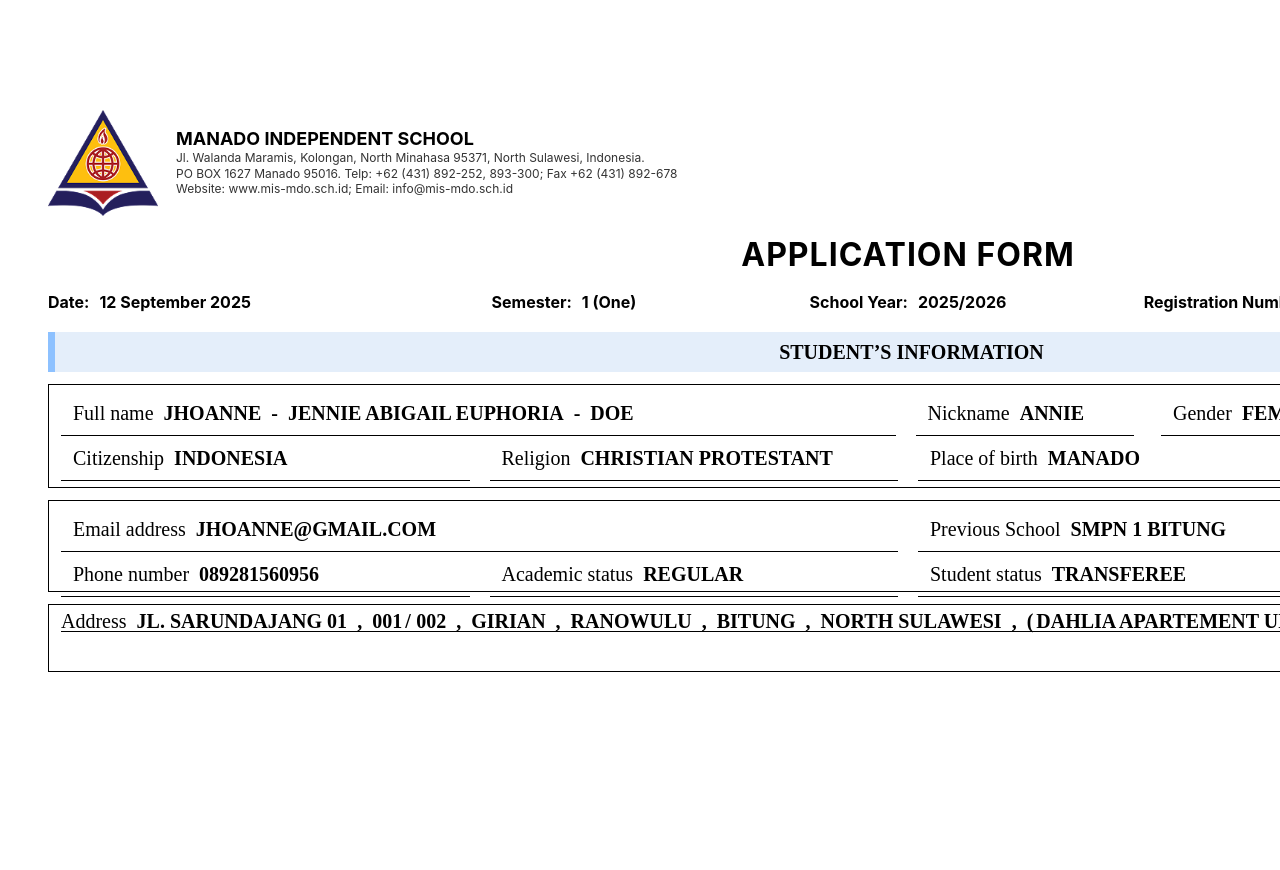
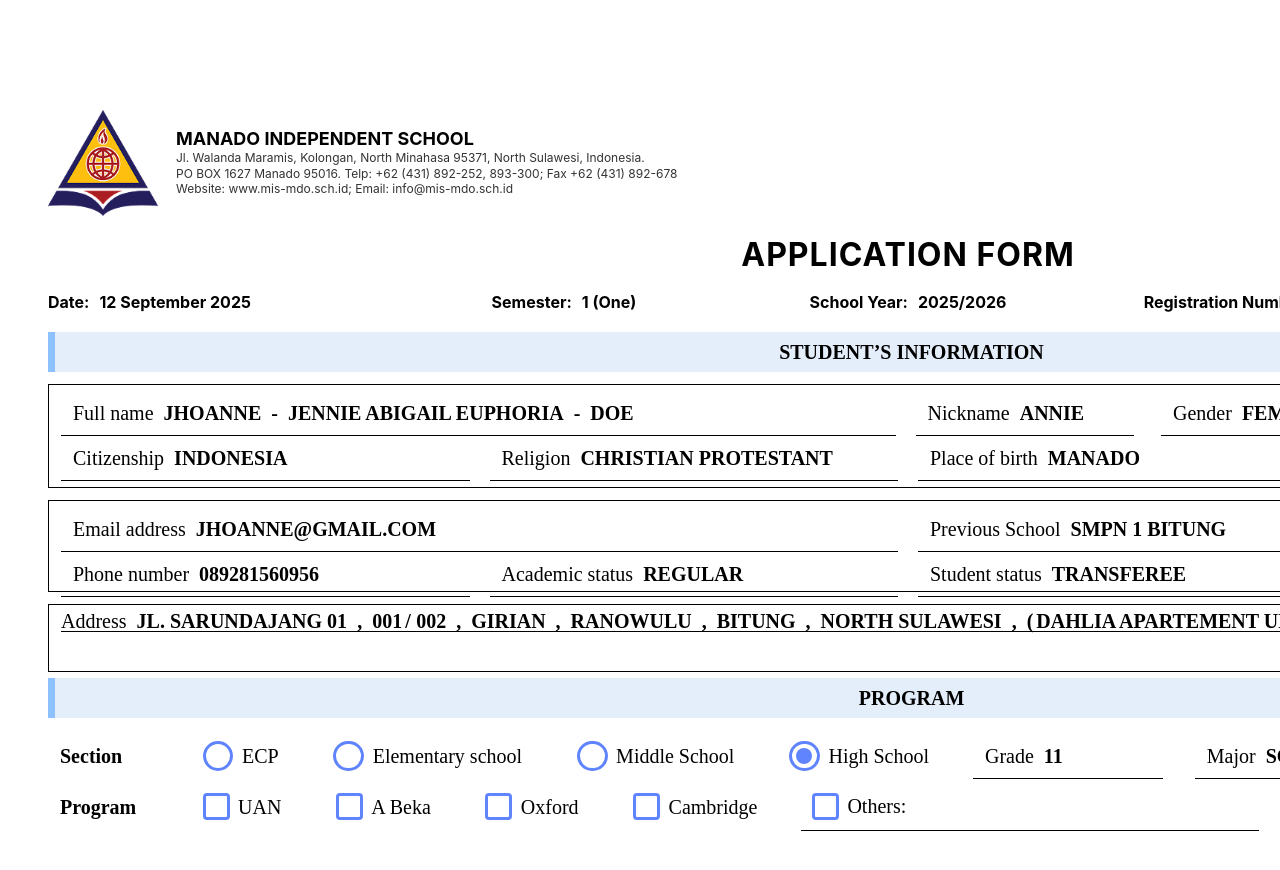
Before and after one commit to MarvelmatthewSompotan/mispro, a React (Create React App) app: page /print in a window 1280 px wide. Shown: the top 870 px of the page. Built offline with nearby package versions, Linux system fonts and the light colour scheme.

Commit message:
Adding Print Preview/Program

```diff
--- /dev/null
+++ b/src/components/Print_Content/Program_Content/Program_Content.js
@@ -0,0 +1,84 @@
+import React from 'react';
+import styles from './Program_Content.module.css';
+
+function ProgramContent() {
+  return (
+    <div className={styles.content}>
+      <div className={styles.top}>
+        <div className={styles.txtSection}>
+          <div className={styles.section}>Section</div>
+        </div>
+        <div className={styles.ecp}>
+          <div className={styles.radioBtn}>
+            <div className={styles.radioBtnChild} />
+          </div>
+          <div className={styles.elementarySchool}>ECP</div>
+        </div>
+        <div className={styles.ecp}>
+          <div className={styles.radioBtn}>
+            <div className={styles.radioBtnChild} />
+          </div>
+          <div className={styles.elementarySchool}>Elementary school</div>
+        </div>
+        <div className={styles.ecp}>
+          <div className={styles.radioBtn}>
+            <div className={styles.radioBtnChild} />
+          </div>
+          <div className={styles.elementarySchool}>Middle School</div>
+        </div>
+        <div className={styles.ecp}>
+          <div className={styles.radioBtn}>
+            <div className={styles.radioBtnChild} />
+            <div className={styles.radioBtnChild1} />
+          </div>
+          <div className={styles.elementarySchool}>High School</div>
+        </div>
+        <div className={styles.grade}>
+          <div className={styles.elementarySchool}>Grade</div>
+          <b className={styles.elementarySchool}>11</b>
+        </div>
+        <div className={styles.major}>
+          <div className={styles.elementarySchool}>Major</div>
+          <b className={styles.science}>SCIENCE</b>
+        </div>
+      </div>
+      <div className={styles.top}>
+        <div className={styles.txtSection}>
+          <div className={styles.section}>Program</div>
+        </div>
+        <div className={styles.ecp}>
+          <div className={styles.checkBox}>
+            <div className={styles.checkBoxChild} />
+          </div>
+          <div className={styles.elementarySchool}>UAN</div>
+        </div>
+        <div className={styles.ecp}>
+          <div className={styles.checkBox}>
+            <div className={styles.checkBoxChild} />
+          </div>
+          <div className={styles.elementarySchool}>A Beka</div>
+        </div>
+        <div className={styles.ecp}>
+          <div className={styles.checkBox}>
+            <div className={styles.checkBoxChild} />
+          </div>
+          <div className={styles.elementarySchool}>Oxford</div>
+        </div>
+        <div className={styles.ecp}>
+          <div className={styles.checkBox}>
+            <div className={styles.checkBoxChild} />
+          </div>
+          <div className={styles.elementarySchool}>Cambridge</div>
+        </div>
+        <div className={styles.other}>
+          <div className={styles.checkBox}>
+            <div className={styles.checkBoxChild} />
+          </div>
+          <div className={styles.elementarySchool}>Others:</div>
+        </div>
+      </div>
+    </div>
+  );
+}
+
+export default ProgramContent;
--- /dev/null
+++ b/src/components/Print_Content/Program_Content/Program_Content.module.css
@@ -0,0 +1,129 @@
+.section {
+  width: 100px;
+  position: relative;
+  line-height: 100%;
+  font-weight: 600;
+  display: flex;
+  align-items: center;
+  flex-shrink: 0;
+}
+.txtSection {
+  display: flex;
+  flex-direction: row;
+  align-items: center;
+  justify-content: center;
+}
+.radioBtnChild {
+  position: absolute;
+  height: 110.71%;
+  width: 110.71%;
+  top: -5.36%;
+  right: -5.36%;
+  bottom: -5.36%;
+  left: -5.36%;
+  border-radius: 50%;
+  border: 3px solid #5f84fe;
+  box-sizing: border-box;
+}
+.radioBtn {
+  width: 28px;
+  position: relative;
+  height: 28px;
+}
+.ecp {
+  display: flex;
+  flex-direction: row;
+  align-items: center;
+  justify-content: flex-start;
+  padding: 12px;
+  gap: 10px;
+}
+.elementarySchool {
+  position: relative;
+  line-height: 100%;
+}
+.radioBtnChild1 {
+  position: absolute;
+  height: 57.14%;
+  width: 57.14%;
+  top: 21.43%;
+  right: 21.43%;
+  bottom: 21.43%;
+  left: 21.43%;
+  border-radius: 50%;
+  background-color: #5f84fe;
+}
+.grade {
+  border-bottom: 1px solid #000;
+  display: flex;
+  flex-direction: row;
+  align-items: center;
+  justify-content: flex-start;
+  padding: 12px 100px 12px 12px;
+  gap: 10px;
+}
+.science {
+  flex: 1;
+  position: relative;
+  line-height: 100%;
+}
+.major {
+  width: 250px;
+  border-bottom: 1px solid #000;
+  box-sizing: border-box;
+  display: flex;
+  flex-direction: row;
+  align-items: center;
+  justify-content: flex-start;
+  padding: 12px;
+  gap: 10px;
+}
+.top {
+  align-self: stretch;
+  display: flex;
+  flex-direction: row;
+  align-items: center;
+  justify-content: flex-start;
+  padding: 0px 12px;
+  gap: 32px;
+}
+.checkBoxChild {
+  position: absolute;
+  height: 112.5%;
+  width: 112.5%;
+  top: -6.25%;
+  right: -6.25%;
+  bottom: -6.25%;
+  left: -6.25%;
+  border-radius: 4px;
+  border: 3px solid #5f84fe;
+  box-sizing: border-box;
+}
+.checkBox {
+  width: 24px;
+  position: relative;
+  height: 24px;
+}
+.other {
+  width: 458px;
+  border-bottom: 1px solid #000;
+  box-sizing: border-box;
+  display: flex;
+  flex-direction: row;
+  align-items: center;
+  justify-content: flex-start;
+  padding: 12px 0px 12px 12px;
+  gap: 10px;
+}
+.content {
+  width: 100%;
+  position: relative;
+  display: flex;
+  flex-direction: column;
+  align-items: flex-start;
+  justify-content: flex-start;
+  text-align: left;
+  font-size: 20px;
+  color: #000;
+  font-family: Poppins;
+}
--- a/src/components/Print_Content/StudentsInformation_Content/StudentsInformation_Content.js
+++ b/src/components/Print_Content/StudentsInformation_Content/StudentsInformation_Content.js
@@ -1,7 +1,7 @@
 import React from 'react';
 import styles from './StudentsInformation_Content.module.css';
 
-function StudentsInformation_Content() {
+function StudentsInformationContent() {
   return (
     <div className={styles.content}>
       <div className={styles.sec1}>
@@ -114,4 +114,4 @@ function StudentsInformation_Content() {
   );
 }
 
-export default StudentsInformation_Content;
+export default StudentsInformationContent;
--- a/src/components/pages/Print.js
+++ b/src/components/pages/Print.js
@@ -1,7 +1,8 @@
 import React from 'react';
 import styles from './Print.module.css';
 import kop from '../../assets/LogoMIS_Print.png';
-import StudentsInformation_Content from '../Print_Content/StudentsInformation_Content/StudentsInformation_Content';
+import StudentsInformationContent from '../Print_Content/StudentsInformation_Content/StudentsInformation_Content';
+import ProgramContent from '../Print_Content/Program_Content/Program_Content';
 
 function Print() {
   return (
@@ -47,7 +48,13 @@ function Print() {
           <div className={styles.header1}>
             <b className={styles.applicationForm}>STUDENT’S INFORMATION</b>
           </div>
-          <StudentsInformation_Content />
+          <StudentsInformationContent />
+        </div>
+        <div className={styles.program}>
+          <div className={styles.header1}>
+            <b className={styles.applicationForm}>PROGRAM</b>
+          </div>
+          <ProgramContent />
         </div>
       </div>
     </div>
--- a/src/components/pages/Print.module.css
+++ b/src/components/pages/Print.module.css
@@ -1051,3 +1051,12 @@
   color: #000;
   font-family: Inter;
 }
+
+.program {
+  align-self: stretch;
+  display: flex;
+  flex-direction: column;
+  align-items: flex-start;
+  justify-content: flex-start;
+  gap: 12px;
+}
```
